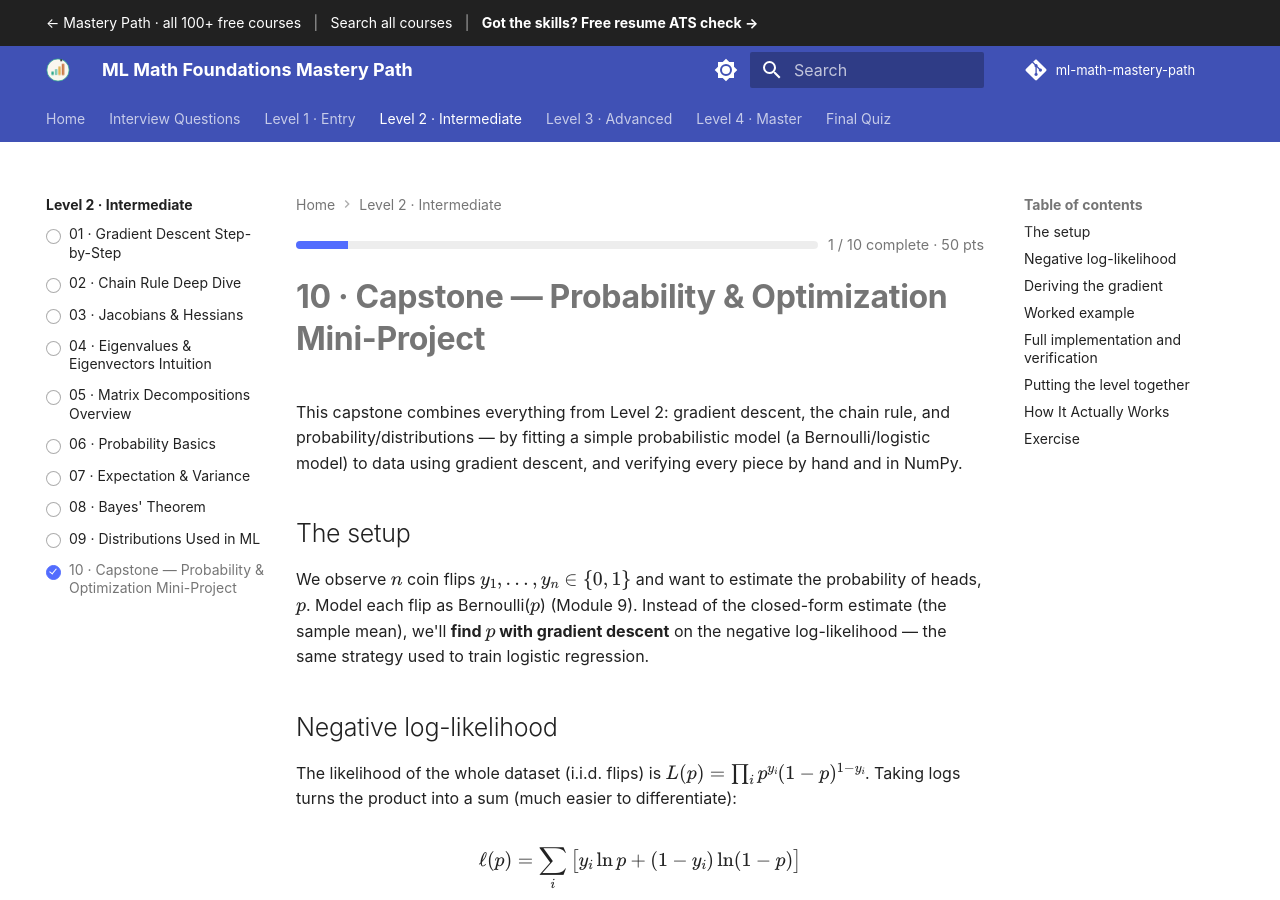
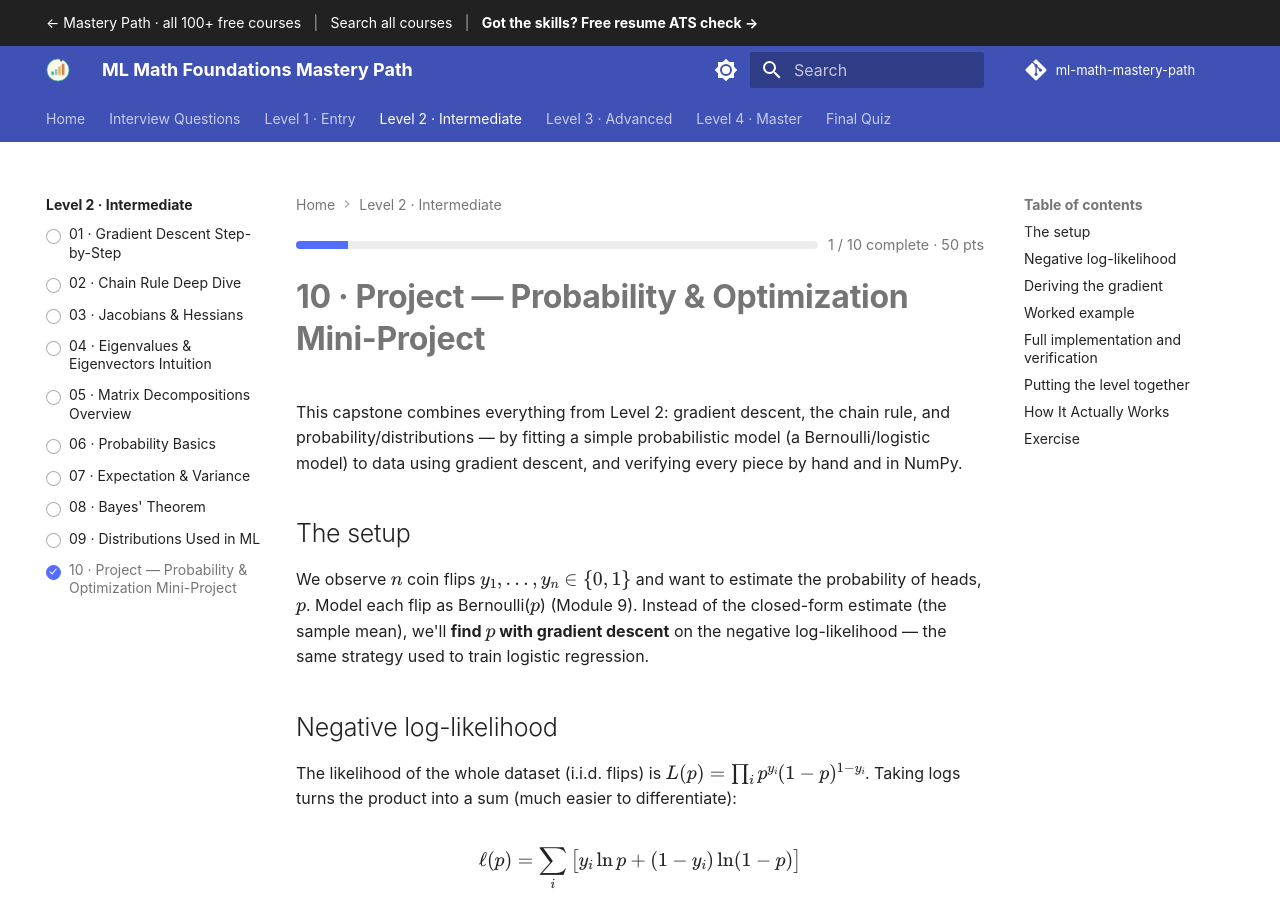
Before and after one commit to SIGILIPELLI/ml-math-mastery-path, an MkDocs documentation site: the page built from docs/level-2/10-capstone-probability-optimization.md, in a window 1280 px wide and 900 px high. Built offline with MkDocs 1.6.1 and Material for MkDocs 9.7.7, drawn with Linux system fonts in a browser that asks for light colours; comment, search, counter and statistics services are not loaded.

Commit message:
Level-end build pages are titled Project; Capstone is reserved for the Level 4 course capstone
Co-Authored-By: Claude Sonnet 5.5 <noreply@anthropic.com>

```diff
--- a/docs/level-2/10-capstone-probability-optimization.md
+++ b/docs/level-2/10-capstone-probability-optimization.md
@@ -2,7 +2,7 @@
 description: "Capstone — Probability & Optimization Mini-Project — This capstone combines everything from Level 2: gradient descent, the chain rule, and…"
 ---
 
-# 10 · Capstone — Probability & Optimization Mini-Project
+# 10 · Project — Probability & Optimization Mini-Project
 
 This capstone combines everything from Level 2: gradient descent, the chain
 rule, and probability/distributions — by fitting a simple probabilistic
--- a/mkdocs.yml
+++ b/mkdocs.yml
@@ -99,7 +99,7 @@ nav:
       - "07 · Basic Derivative Rules": level-1/07-derivative-rules.md
       - "08 · Partial Derivatives & Gradients": level-1/08-partial-derivatives-gradients.md
       - "09 · Linear Regression as a Math Example": level-1/09-linear-regression-math.md
-      - "10 · Capstone — Derive & Verify a Gradient": level-1/10-capstone-gradient.md
+      - "10 · Project — Derive & Verify a Gradient": level-1/10-capstone-gradient.md
   - "Level 2 · Intermediate":
       - Overview: level-2/index.md
       - "01 · Gradient Descent Step-by-Step": level-2/01-gradient-descent.md
@@ -111,7 +111,7 @@ nav:
       - "07 · Expectation & Variance": level-2/07-expectation-variance.md
       - "08 · Bayes' Theorem": level-2/08-bayes-theorem.md
       - "09 · Distributions Used in ML": level-2/09-distributions-in-ml.md
-      - "10 · Capstone — Probability & Optimization Mini-Project": level-2/10-capstone-probability-optimization.md
+      - "10 · Project — Probability & Optimization Mini-Project": level-2/10-capstone-probability-optimization.md
   - "Level 3 · Advanced":
       - Overview: level-3/index.md
       - "01 · Backpropagation from the Chain Rule": level-3/01-backpropagation-chain-rule.md
@@ -123,7 +123,7 @@ nav:
       - "07 · Computational Graphs & Autodiff": level-3/07-computational-graphs-autodiff.md
       - "08 · Batch Normalization Math": level-3/08-batch-normalization-math.md
       - "09 · Numerical Stability in ML Math": level-3/09-numerical-stability.md
-      - "10 · Capstone — Hand-Derive a Small Network": level-3/10-capstone-small-network.md
+      - "10 · Project — Hand-Derive a Small Network": level-3/10-capstone-small-network.md
   - "Level 4 · Master":
       - Overview: level-4/index.md
       - "01 · Convexity & Optimization": level-4/01-convexity-optimization.md
```
Also changed, not shown: docs/level-1/10-capstone-gradient.md (+1 -1 lines), docs/level-3/10-capstone-small-network.md (+1 -1 lines).
